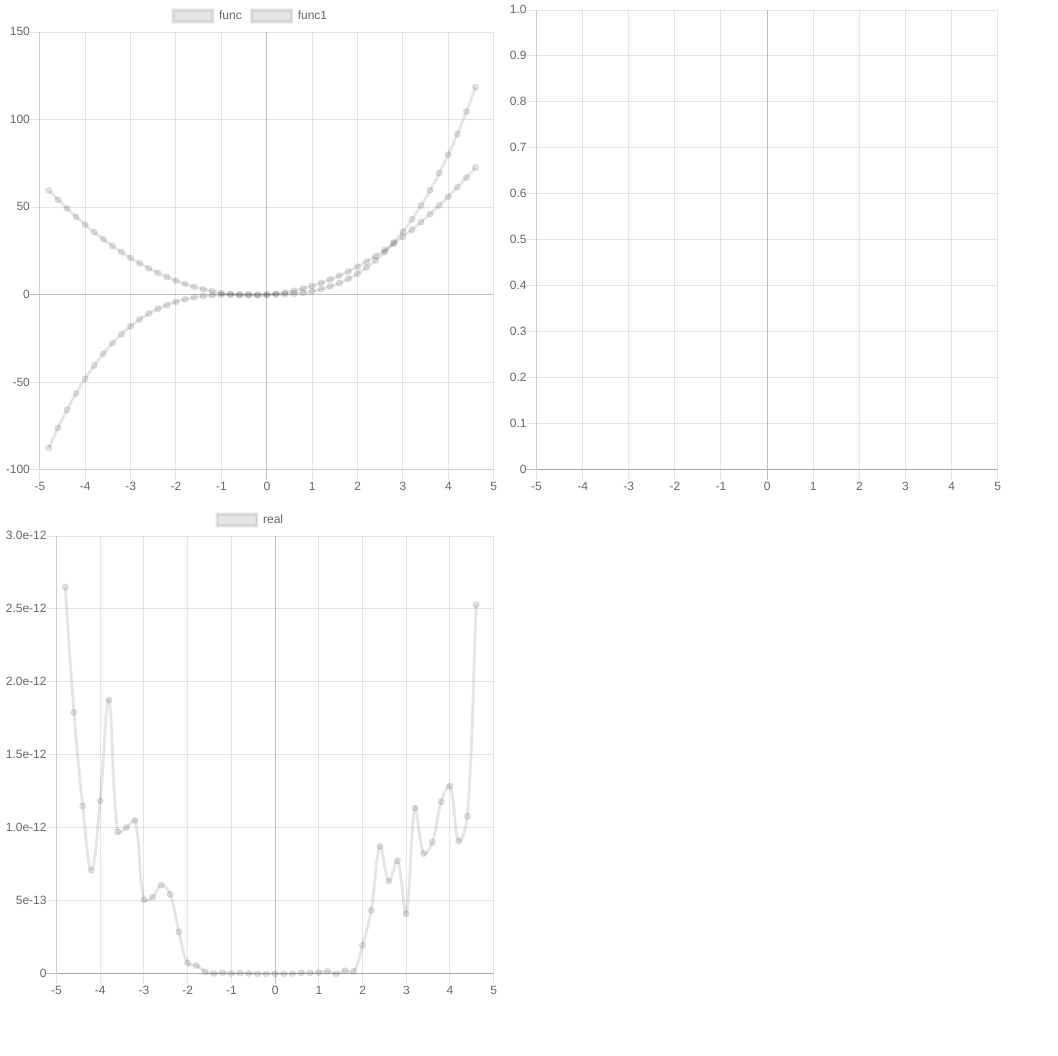
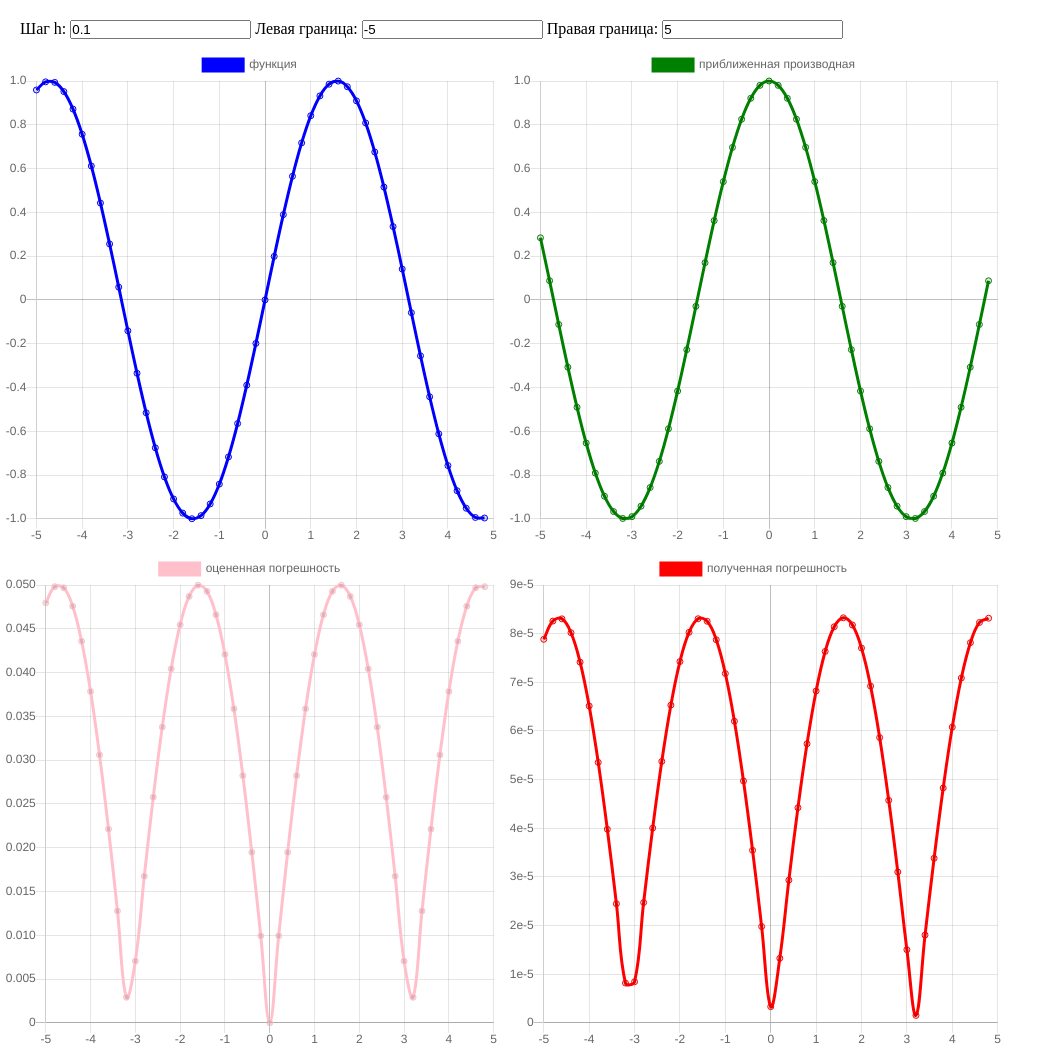
Before and after one commit to Rubik0000/numerical-differentiation, a plain HTML site: page index.html in a window 1280 px wide. Shown: the whole page, without its empty margins (0-1058 px from the left). Before the commit the page ends 1008 px from the top, so only its background shows below. Drawn offline with nearby package versions, Linux system fonts and the light colour scheme.

Commit message:
almost all

```diff
--- a/index.html
+++ b/index.html
@@ -12,8 +12,26 @@
 </head>
 <body>
 
+  <form class="inputData">
+    <label>
+      Шаг h:
+      <input type="text" id="step" value="0.1">
+    </label>
+    <label>
+      Левая граница:
+      <input type="text" id="left" value="-5">
+    </label>
+    <label>
+      Правая граница:
+      <input type="text" id="right" value="5">
+    </label>
+  </form>
+
   <div class="graphic">
-    <canvas id="functions" width="500" height="500"></canvas>
+    <canvas id="function" width="500" height="500"></canvas>
+  </div>
+  <div class="graphic">
+    <canvas id="derivative" width="500" height="500"></canvas>
   </div>
   <div class="graphic">
     <canvas id="defectsIntented" width="500" height="500"></canvas>
--- a/script/index.js
+++ b/script/index.js
@@ -1,26 +1,18 @@
 
 
 
-const drawModule = (function(funcCanvasId, defectRealCanvasId, defectIntendedCanvasId){
-  const scaleStep = 0.5;
-  const scaleAxe = 0.5;
-
-  const MAX_LIMIT_X = 5;
-  const MIN_LIMIT_X = 0;
-  const MAX_LIMIT_Y = 9e-6;
-  const MIN_LIMIT_Y = 0;
-
+const drawModule = (function(funcCanvasId, derivativeCanvasId, defectRealCanvasId, defectIntendedCanvasId) {
   const DRAW_STEP = 0.2;
 
   const ctxFunc = document.getElementById(funcCanvasId);
   const ctxDefReal = document.getElementById(defectRealCanvasId);
   const ctxDefInt = document.getElementById(defectIntendedCanvasId);
+  const ctxDerivative = document.getElementById(derivativeCanvasId);
 
   const funcChart = createChart(ctxFunc);
+  const derivativeChart = createChart(ctxDerivative);
   const defectRealChart = createChart(ctxDefReal);
   const defectIntChart = createChart(ctxDefInt);
-  //onWheel(ctxFunc, funcChart);
-  //onWheel(ctxDef, defectChart);
 
   function createChart(ctx) {
     return new Chart(ctx, {
@@ -32,74 +24,20 @@ const drawModule = (function(funcCanvasId, defectRealCanvasId, defectIntendedCan
         scales: {
           xAxes: [{
             type: 'linear',
-            ticks : {
-              min : -MAX_LIMIT_X,
-              max : MAX_LIMIT_X,
-            },
-            //stepSize : 1
           }],
           yAxes: [{
             type: 'linear',
-            ticks : {
-              //min : -MAX_LIMIT_Y,
-              //max : MAX_LIMIT_Y,
-            },
-            //stepSize : 1
           }]
         }
       }
     });
   }
 
-  /*function onWheel(ctx, chart) {
-    ctx.addEventListener("wheel", e => {
-      e.preventDefault();
-       return;
-      let bigger = e.wheelDelta > 0;
-      let axes = chart.options.scales;
-
-        if (bigger) {
-          if (-axes.xAxes[0].ticks.min > MIN_LIMIT_X &&
-              axes.xAxes[0].ticks.max > MIN_LIMIT_X) {
-
-            axes.xAxes[0].ticks.min += scaleAxe;
-            axes.xAxes[0].ticks.max -= scaleAxe;
-          }
-        }
-        else {
-          if (-axes.xAxes[0].ticks.min < MAX_LIMIT_X &&
-              axes.xAxes[0].ticks.max < MAX_LIMIT_X) {
-
-            axes.xAxes[0].ticks.min -= scaleAxe;
-            axes.xAxes[0].ticks.max += scaleAxe;
-          }
-        }
-
-        if (bigger) {
-          if (-axes.yAxes[0].ticks.min > MIN_LIMIT_Y &&
-              axes.yAxes[0].ticks.max > MIN_LIMIT_Y) {
-
-            axes.yAxes[0].ticks.min += scaleAxe;
-            axes.yAxes[0].ticks.max -= scaleAxe;
-          }
-        }
-        else {
-          if (-axes.yAxes[0].ticks.min < MAX_LIMIT_Y &&
-              axes.yAxes[0].ticks.max < MAX_LIMIT_Y) {
-
-            axes.yAxes[0].ticks.min -= scaleAxe;
-            axes.yAxes[0].ticks.max += scaleAxe;
-          }
-        }
-      chart.update();
-    });
-  }*/
-
-  function drawGraph(chart, func, label, color) {
+  function drawGraph(chart, func, left, right, label, color) {
     const minX = chart.options.scales.xAxes[0].ticks.min + DRAW_STEP;
     const maxX = chart.options.scales.xAxes[0].ticks.max - DRAW_STEP;
     const g = [];
-    for (let x = minX; x <= maxX; x += DRAW_STEP) {
+    for (let x = left; x <= right; x += DRAW_STEP) {
       g.push({ x : x, y : func(x) });
     }
     chart.data.datasets.push({
@@ -112,180 +50,159 @@ const drawModule = (function(funcCanvasId, defectRealCanvasId, defectIntendedCan
     chart.update();
   }
 
-  return {
-    drawOnFuncChart : (func, label, color) =>
-      drawGraph(funcChart, func, label, color),
-
-    drawOnDefectRealChart : (func, label, color) =>
-      drawGraph(defectRealChart, func, label, color),
-
-    drawOnDefectIntChart : (func, label, color) =>
-      defectIntChart(defectIntChart, func, label, color),
+  function removeData(chart) {
+    chart.data.labels = [];
+    chart.data.datasets = [];
+    chart.update();
   }
 
-})("functions", "defectsReal", "defectsIntented");
 
-//drawModule.drawOnFuncChart(i => 18 * ((5 + 9 * i ** 2) - 36 * i ** 2) / (5 + 9 * i ** 2)**3 * (0.01 / 2));
-//drawModule.drawOnFuncChart(i => 6 * i * (0.1 / 2));
-let func = x => x ** 3 + x ** 2;
-let func1 = x => 3 * x ** 2 + 2 * x;
-let func2 = x => 6 * x + 2;
-let H = 0.01;
+  return {
+    drawOnFuncChart : (func, left, right) =>
+      drawGraph(funcChart, func, left, right, "функция", "blue"),
 
-let aprF = x => getNumericalAproximation(
-        //i => i ** 3 - 2  * i + 3,
-        func,
-        //x => 1/(Math.abs(x) + 1),
-        x,
-        [-2, -1, 0, 1],
-        1,
-        3,
-        H
-      );
+    drawOnDerivativeChart : (func, left, right) =>
+      drawGraph(derivativeChart, func, left, right, "приближенная производная", "green"),
 
-//drawModule.drawOnFuncChart(aprF);
-//let r = x => H / 2 * Math.abs(func2(x)) + Math.abs(func(x)) * 5e-23 / H;
-//drawModule.drawOnDefectChart(r, "intend", "green");
-//drawModule.drawOnFuncChart(x => Math.abs(aprF(x) - func1(x)), "real", "red");
+    drawOnDefectRealChart : (func, left, right) =>
+      drawGraph(defectRealChart, func, left, right, "полученная погрешность", "red"),
 
-drawModule.drawOnFuncChart(func, "func");
-drawModule.drawOnFuncChart(aprF, "func1");
+    drawOnDefectIntChart : (func, left, right) =>
+      drawGraph(defectIntChart, func, left, right, "оцененная погрешность", "pink"),
 
-drawModule.drawOnDefectRealChart(x => Math.abs(aprF(x) - func1(x)), "real");
+    removeFromFuncChart : () => removeData(funcChart),
+    removeFromRealChart : () => removeData(defectRealChart),
+    removeFromIntChart  : () => removeData(defectIntChart),
+    removeFromDerivativeChart : () => removeData(derivativeChart),
 
-//drawModule.drawOnDefectChart(x => Math.abs(aprF(x) - func1(x)), "real", "blue");
-//drawModule.drawOnFuncChart(x => Math.cos(x));
+    removeFromAll : () => {
+      removeData(funcChart);
+      removeData(defectRealChart);
+      removeData(defectIntChart);
+      removeData(derivativeChart);
+    },
+  }
 
-//drawModule.drawOnFuncChart(x => -Math.sin(x) * 0.01 / 2 + 10 ** (-10) * Math.sin(x) / 0.1);
+})("function", "derivative", "defectsReal", "defectsIntented");
 
 
 
-const ctx = document.getElementById("functions");
-let dataAp = (function() {
-  const dt = [];
-  for (let i = -3; i <= 3; ++i) {
-    dt.push({
-      x : i,
-      y : getNumericalAproximation(
-        x => 1 / (5 + 9 * x * x),
-        //x => 1/(Math.abs(x) + 1),
-        i,
-        [-2, -1, 0, 1],
-        1,
-        3,
-        0.1
-      )
+const inputModule = (function(hInputId, leftInputId, rightInputId) {
+  const MIN_H = 0;
+
+  const BAD_COLOR = "#EC7063";
+  const GOOD_COLOR = "#FFFFFF";
+
+  const hInput = document.getElementById(hInputId);
+  const leftInput = document.getElementById(leftInputId);
+  const rightInput = document.getElementById(rightInputId);
+
+  let currH = 0.1;
+  let currLeft = -5;
+  let currRight = 5;
+
+  function onHchange(callback) {
+    hInput.addEventListener("keyup", key => {
+      const H = Number(hInput.value);
+      if (isNaN(H) || H <= MIN_H) {
+        hInput.style.backgroundColor = BAD_COLOR;
+        return;
+      }
+      hInput.style.backgroundColor = GOOD_COLOR;
+      if (currH === H) return;
+
+      currH = H;
+      callback(currH, currLeft, currRight);
     });
   }
-  return dt;
-})();
 
-let dataReal = (function() {
-  const dt = [];
-  for (let i = -3; i <= 3; ++i) {
-    dt.push({
-      x : i,
-      y : 18 * i / Math.pow((5 + 9 * i * i), 2),
-      //y : 1/Math.pow((Math.abs(i) + 1), 2)
+  function onLeftChange(callback) {
+    leftInput.addEventListener("keyup", key => {
+      const left = Number(leftInput.value);
+      if (isNaN(left) || left >= currRight) {
+        leftInput.style.backgroundColor = BAD_COLOR;
+        return;
+      }
+      leftInput.style.backgroundColor = GOOD_COLOR;
+      if (left === currLeft) return;
+
+      currLeft = left;
+      callback(currH, currLeft, currRight);
     });
   }
-  return dt;
-})();
 
-let porMeth = (function() {
-  const dt = [];
-  for (let i = -3; i <= 3; ++i) {
-    dt.push({
-      x : i,
-      y : 18 * ((5 + 9 * i ** 2) - 36 * i ** 2) / (5 + 9 * i ** 2)**3 * (0.01 / 2),
-      //y : 1/Math.pow((Math.abs(i) + 1), 2)
+  function onRightChange(callback) {
+    rightInput.addEventListener("keyup", key => {
+      const right = Number(rightInput.value);
+      if (isNaN(right) || right <= currLeft) {
+        rightInput.style.backgroundColor = BAD_COLOR;
+        return;
+      }
+      rightInput.style.backgroundColor = GOOD_COLOR;
+      if (right === currRight) return;
+
+      currRight = right;
+      callback(currH, currLeft, currRight);
     });
   }
-  return dt;
-})();
 
-/*var myLineChart = new Chart(ctx, {
-    type: 'line',
-    data: {
-        datasets:
-        [
-          {
-            data: dataAp,
-            //label: "Africa",
-            borderColor: "#3e95cd",
-            fill: false
-          },
-          {
-            data : dataReal,
-            fill: false,
-            borderColor : "red",
-          },
-          {
-            data : porMeth,
-            fill: false,
-            borderColor : "green",
-          },
+  return {
+    onHchange : onHchange,
+    onLeftChange : onLeftChange,
+    onRightChange : onRightChange,
+  }
 
-        ],
-    },
-    options: {
-        scales: {
-            xAxes: [{
-                type: 'linear',
-                //position: 'bottom',
-                ticks : {
-                  min : -5,
-                  max : 5,
-                }
-                //stepSize : 2
-            }],
-            yAxes: [{
-                type: 'linear',
-                //position: 'bottom'
-                ticks : {
-                  min : -5,
-                  max : 5,
-                }
-                //stepSize : 0.5
-            }]
-        }
-    }
-});*/
-
-/*ctx.addEventListener("wheel", e => {
-
-    let bigger = e.wheelDelta < 0;
-    let axes = myLineChart.options.scales;
-    for(let ax in axes) {
-       if (bigger) {
-         ++axes[ax][0].ticks.min;
-         --axes[ax][0].ticks.max;
-       }
-       else {
-         --axes[ax][0].ticks.min;
-         ++axes[ax][0].ticks.max;
-       }
-    }
-    myLineChart.update();
-});*/
+})("step", "left", "right");
 
 
-/*let vec = gaussMethod([
-  [2, 4, 1, 36],
-  [5, 2, 1, 47],
-  [2, 3, 4, 37],
-]);
+function main() {
+  const func = x => Math.sin(x);
+  const der1 = x => Math.cos(x);
+  const der2 = x => -Math.sin(x);
+  const defectMethod = (x, h) =>
+    h / 2 * Math.abs(der2(x));
 
-let m = getMatrixFromNet([-1, 0, 1], 2, 1);*/
+  const eps = 10e-52;
+  const defectCalc = (x, h) =>
+    eps * func(x) / h;
 
-let t = getNumericalAproximation(
-    x => x * x,
-    5,
-    [-2, -1, 0, 1],
-    1,
-    3,
-    0.1
-);
+  const m = 1;
+  const k = 3;
+
+  const net = [-2, -1, 0, 1];
+
+  const aprDer = (x, h) =>
+    getNumericalAproximation(func, x, net, m, k, h);
+
+  inputModule.onHchange((h, l, r) => {
+    drawModule.removeFromRealChart();
+    drawModule.removeFromDerivativeChart();
+    drawModule.removeFromIntChart();
+
+    drawModule.drawOnDefectRealChart(x => Math.abs(aprDer(x, h) - der1(x)), l, r);
+    drawModule.drawOnDerivativeChart(x => aprDer(x, h), l, r);
+    drawModule.drawOnDefectIntChart(x => defectMethod(x, h) + defectCalc(x, h), l, r);
+  });
+
+  const redrawAll = (h, l, r) => {
+    drawModule.removeFromAll();
+
+    drawModule.drawOnFuncChart(func, l, r);
+    drawModule.drawOnDerivativeChart(x => aprDer(x, h), l, r);
+    drawModule.drawOnDefectRealChart(x => Math.abs(aprDer(x, h) - der1(x)), l, r);
+    drawModule.drawOnDefectIntChart(x => defectMethod(x, h) + defectCalc(x, h), l, r);
+  };
+
+  inputModule.onLeftChange(redrawAll);
+  inputModule.onRightChange(redrawAll);
+
+  drawModule.drawOnFuncChart(func, -5, 5);
+  drawModule.drawOnDerivativeChart(x => aprDer(x, 0.1), -5, 5);
+  drawModule.drawOnDefectRealChart(x => Math.abs(aprDer(x, 0.1) - der1(x)), -5, 5);
+  drawModule.drawOnDefectIntChart(x => defectMethod(x, 0.1) + defectCalc(x, 0.1), -5, 5);
+}
+
+
 
 
 function gaussMethod(matrix) {
@@ -337,7 +254,7 @@ function getMatrixFromNet(tableNet, m, k) {
   const N = tableNet.length;
   for (let i = 0; i < m + k; ++i) {
     for (let j = 0; j < N; ++j) {
-      resMatr[i][j] = Math.pow(tableNet[j], i);
+      resMatr[i][j] = tableNet[j] ** i;
     }
     resMatr[i][N] = i === m ? factorial(m) : 0;
   }
@@ -361,5 +278,9 @@ function getNumericalAproximation(func, x, tableNet, m, k, h) {
   for (let i = 0; i < nodes.length; ++i) {
     result += coefs[i] * func(nodes[i]);
   }
-  return result / Math.pow(h, m);
+  return result / (h ** m);
 }
+
+
+
+main();
--- a/style/style.css
+++ b/style/style.css
@@ -5,3 +5,7 @@ div.graphic {
     height: 500px;
     margin: 0px;
 }
+
+form.inputData {
+    padding: 20px 20px 10px 20px;
+}
```
